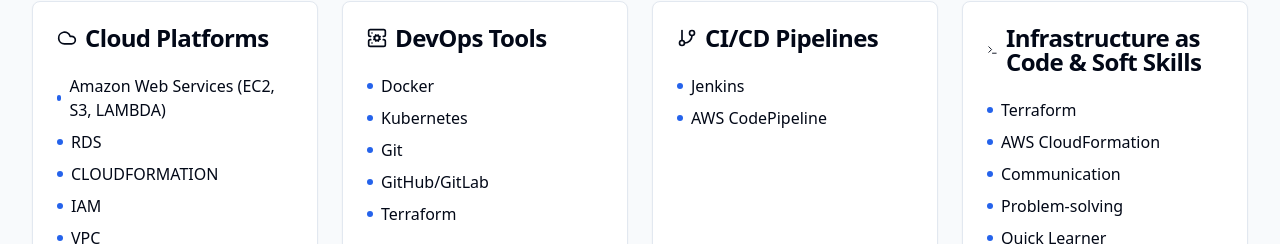
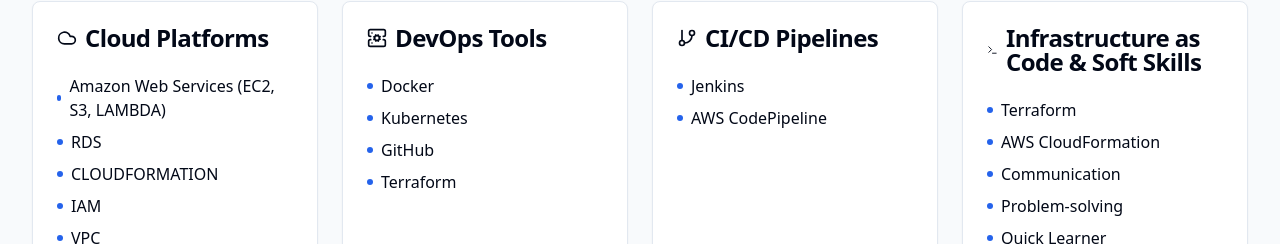
Before and after one commit to HemantRegmi/Portfolio, a React (Vite) app: page / in a window 1280 px wide. Shown: the part 708-952 px from the top of the page. Built offline with nearby package versions, Linux system fonts and the light colour scheme.

Commit message:
initial commit

```diff
--- a/src/components/SkillsSection.tsx
+++ b/src/components/SkillsSection.tsx
@@ -41,7 +41,7 @@ const SkillsSection = () => {
     {
       icon: <ServerCog className="h-5 w-5" />,
       title: "DevOps Tools",
-      skills: ["Docker", "Kubernetes", "Git", "GitHub/GitLab", "Terraform"],
+      skills: ["Docker", "Kubernetes", "GitHub", "Terraform"],
     },
     {
       icon: <GitBranch className="h-5 w-5" />,
```
